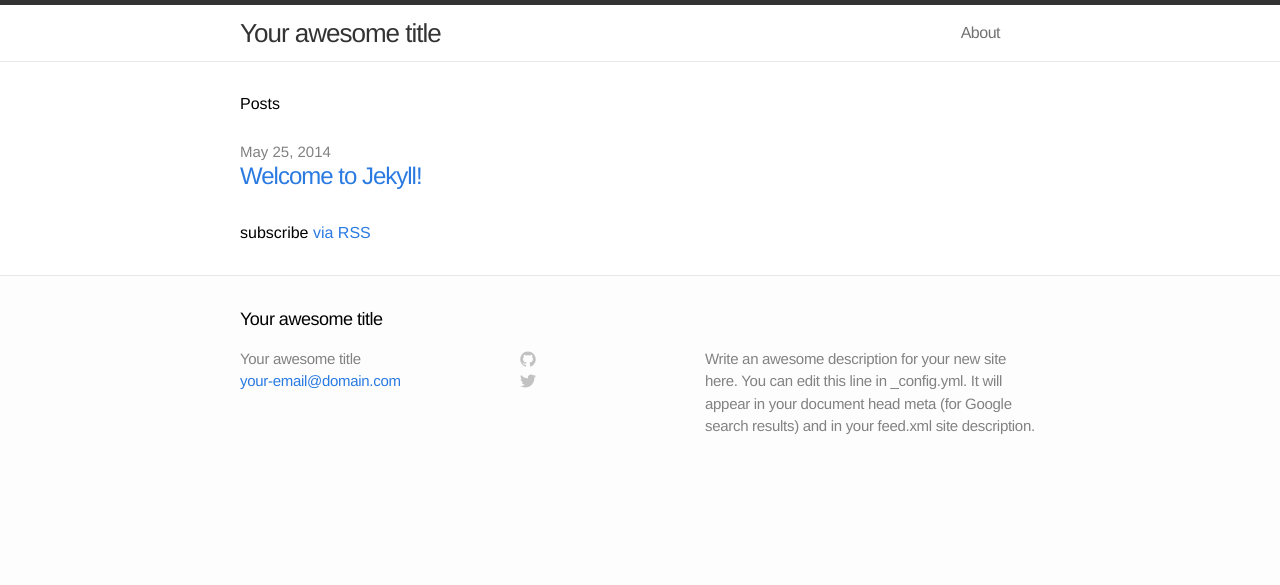
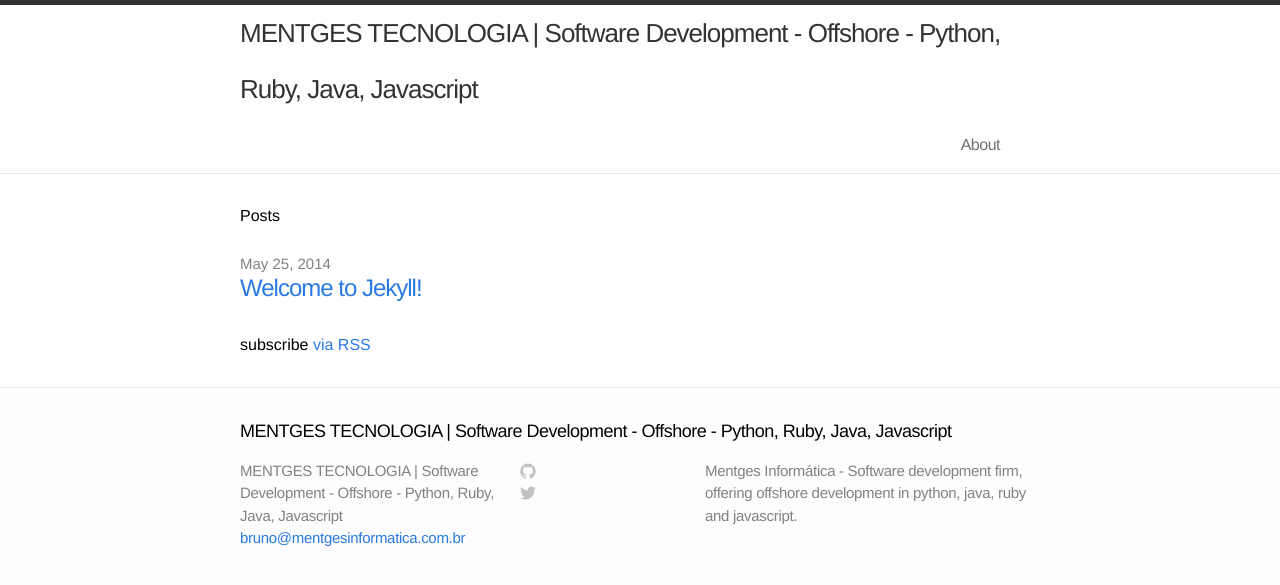
Before and after one commit to mentges/mentges.github.io, a Jekyll site: the page built from index.html, in a window 1280 px wide. Shown: the top 585 px of the page. Built offline with Jekyll 4.4.1, drawn with Linux system fonts in a browser that asks for light colours.

Commit message:
tailoring the header in config file

```diff
--- a/_config.yml
+++ b/_config.yml
@@ -1,9 +1,9 @@
 # Site settings
-title: Your awesome title
-email: your-email@domain.com
-description: "Write an awesome description for your new site here. You can edit this line in _config.yml. It will appear in your document head meta (for Google search results) and in your feed.xml site description."
+title: MENTGES TECNOLOGIA | Software Development - Offshore - Python, Ruby, Java, Javascript
+email: bruno@mentgesinformatica.com.br
+description: "Mentges Informática - Software development firm, offering offshore development in python, java, ruby and javascript."
 baseurl: ""
-url: "http://yourdomain.com"
+url: "http://mentgesinformatica.com.br"
 
 # Build settings
 markdown: kramdown
```
